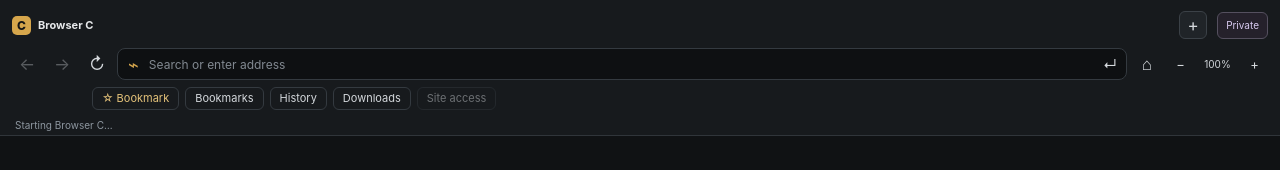
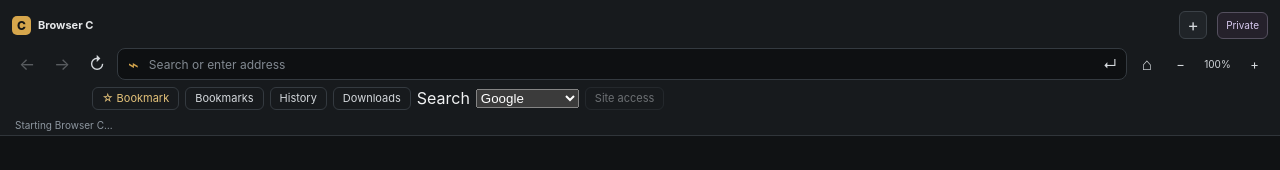
Before and after one commit to Liladizilla/browser-c, an Electron app: page src/renderer/index.html in a window 1280 px wide. Drawn offline with Linux system fonts and the light colour scheme; no server answers.

Commit message:
feat(settings): add selectable search providers

```diff
--- a/src/renderer/index.html
+++ b/src/renderer/index.html
@@ -37,6 +37,13 @@
       <button id="show-bookmarks" title="Show bookmarks">Bookmarks</button>
       <button id="show-history" title="Show browsing history">History</button>
       <button id="show-downloads" title="Show downloads">Downloads</button>
+      <label class="search-provider-label" for="search-provider">Search</label>
+      <select id="search-provider" aria-label="Default search provider">
+        <option value="google">Google</option>
+        <option value="duckduckgo">DuckDuckGo</option>
+        <option value="bing">Bing</option>
+        <option value="brave">Brave Search</option>
+      </select>
       <button id="clear-site-permissions" title="This site has no temporary permissions" disabled>Site access</button>
     </div>
     <div id="find-bar" class="find-bar" hidden>
```
